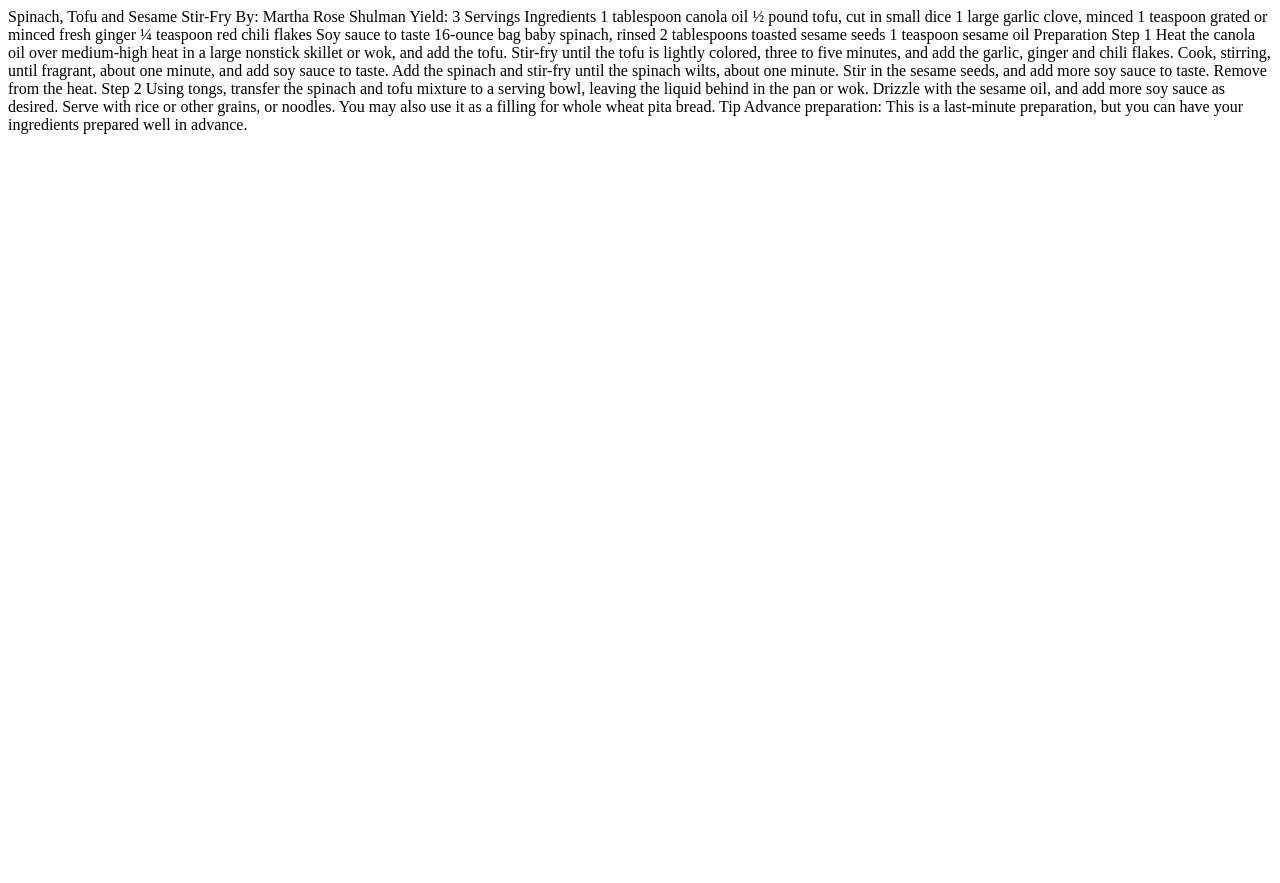
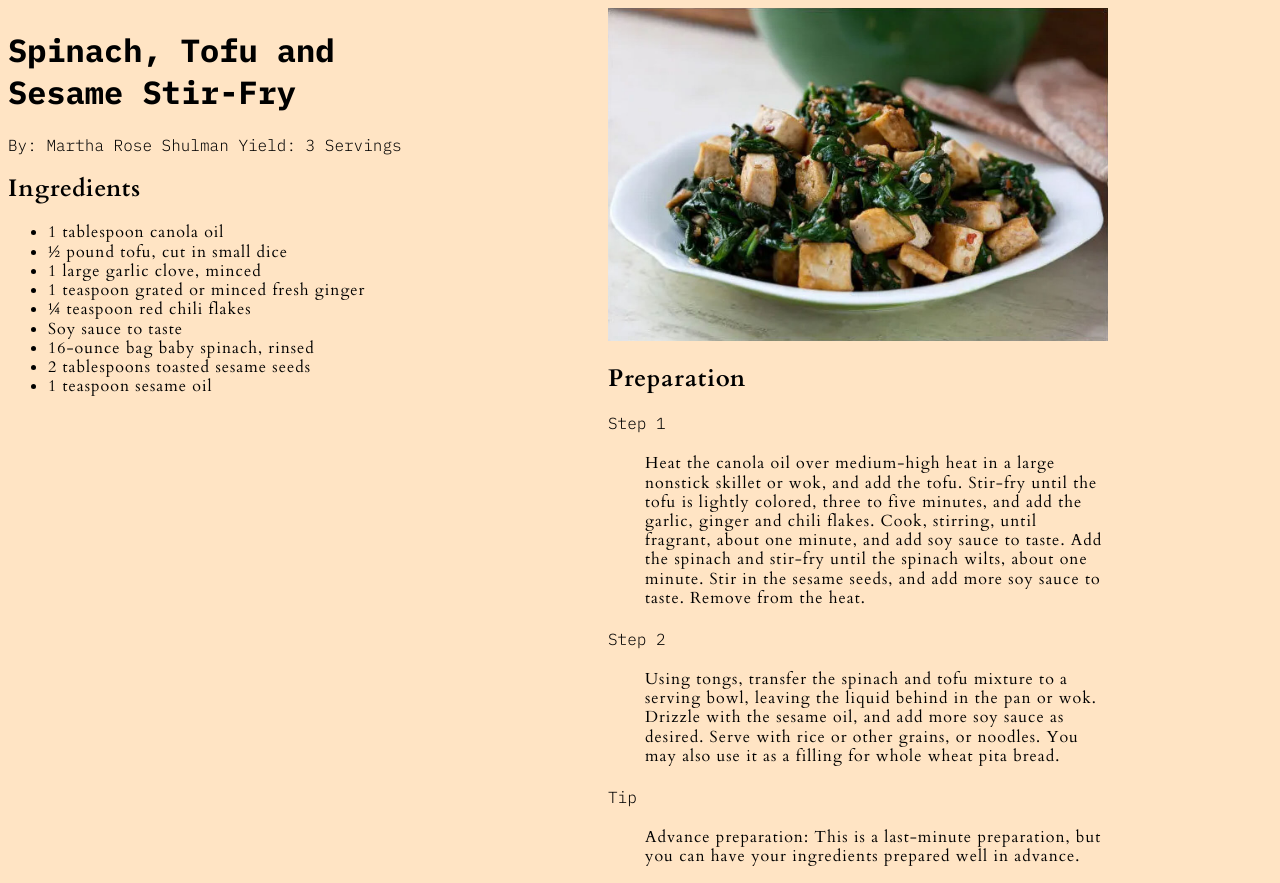
Before and after one commit to wxywhen/exercise7, a plain HTML site: page index.html in a window 1280 px wide. Before the commit the page ends 800 px from the top, so only its background shows below. Drawn offline with Linux system fonts and the light colour scheme.

Commit message:
added code

```diff
--- a/index.html
+++ b/index.html
@@ -1,30 +1,137 @@
 <!--This receipe is taken from https://cooking.nytimes.com/recipes/1012494-spinach-tofu-and-sesame-stir-fry -->
 
+<!DOCTYPE html>
+<html lang="en-ca">
+  <head>
+    <title>GitHub Setup</title>
+    <meta charset="UTF-8">
+    <link rel="preconnect" href="https://fonts.googleapis.com">
+    <link rel="preconnect" href="https://fonts.gstatic.com" crossorigin>
+    <link href="https://fonts.googleapis.com/css2?family=IBM+Plex+Mono:ital,wght@0,100;0,200;0,300;0,400;0,500;0,600;0,700;1,100;1,200;1,300;1,400;1,500;1,600;1,700&display=swap" rel="stylesheet">
+
+    <link href="https://fonts.googleapis.com/css2?family=Cardo:ital,wght@0,400;0,700;1,400&display=swap" rel="stylesheet">
+
+    <!--created by Wen Ye on 03/05/2025-->
+    <style>
+
+      body {
+        background-color: bisque;
+        font-size: 16px;
+      }
+
+      .recipe {
+        width: 1200px;
+      }
+
+      #info {
+        width: 450px;
+        float: left;
+        display: inline;
+        clear: none;
+      }
+
+      #steps {
+        width: 500px;
+        float: right;
+        display: inline;
+        clear: none;
+        margin-right: 100px;
+      }
+
+      img {
+        width: 500px;
+        margin-right: 100px;
+      }
+
+      h1 {
+        font-size: 2em;
+        font-family: "IBM Plex Mono", monospace;
+        font-weight: 700;
+        font-style: normal;
+      }
+
+      h2 {
+        font-size: 1.5em;
+        font-family: "Cardo", serif;
+        font-weight: 700;
+        font-style: normal;
+        letter-spacing: 1px;
+        line-height: 1.2em;
+      }
+
+      h3 {
+        font-size: 1em;
+        font-family: "IBM Plex Mono", monospace;
+        font-weight: 300;
+        font-style: normal;
+      }
+
+      p {
+        font-size: 1em;
+        font-family: "Cardo", serif;
+        font-weight: 400;
+        font-style: normal;
+        letter-spacing: 1px;
+        line-height: 1.2em;
+        padding: 5px;
+        margin: 0 0 .75em 2em;
+      }
+
+      ul {
+        font-size: 1em;
+        font-family: "Cardo", serif;
+        font-weight: 400;
+        font-style: normal;
+        letter-spacing: 1px;
+        line-height: 1.2em;
+      }
+
+    </style>
+  </head>
+
+  <body>
+    <div class="recipe">
+    <div id="info">
+      <h1>Spinach, Tofu and Sesame Stir-Fry</h1>
+
+    <h3>By: Martha Rose Shulman
+      Yield: 3 Servings</h3>
+
+    <h2>Ingredients </h2>
+    <ul>
+      <li>1 tablespoon canola oil</li>
+      <li>½ pound tofu, cut in small dice</li>
+      <li>1 large garlic clove, minced</li>
+      <li>1 teaspoon grated or minced fresh ginger</li>
+      <li>¼ teaspoon red chili flakes</li>
+      <li>Soy sauce to taste</li>
+      <li>16-ounce bag baby spinach, rinsed</li>
+      <li>2 tablespoons toasted sesame seeds</li>
+      <li>1 teaspoon sesame oil</li>
+    </ul>
+    </div>
+
+    <div id="steps">
+      <img src="recipe photo.jpg" alt="Spinach, Tofu and Sesame Stir-Fry dish">
+      <h2>Preparation</h2>
+      <h3>Step 1</h3>
+      <p>
+        Heat the canola oil over medium-high heat in a large nonstick skillet or wok, and add the tofu. Stir-fry until the tofu is lightly colored, three to five minutes, and add the garlic, ginger and chili flakes. Cook, stirring, until fragrant, about one minute, and add soy sauce to taste. Add the spinach and stir-fry until the spinach wilts, about one minute. Stir in the sesame seeds, and add more soy sauce to taste. Remove from the heat.
+      </p>
+
+      <h3>Step 2</h3>
+      <p>
+        Using tongs, transfer the spinach and tofu mixture to a serving bowl, leaving the liquid behind in the pan or wok. Drizzle with the sesame oil, and add more soy sauce as desired. Serve with rice or other grains, or noodles. You may also use it as a filling for whole wheat pita bread.
+      </p>
+
+      <h3>Tip</h3>
+      <p>
+        Advance preparation: This is a last-minute preparation, but you can have your ingredients prepared well in advance.
+      </p>
+    </div>
 
 
-Spinach, Tofu and Sesame Stir-Fry
-By: Martha Rose Shulman
-Yield: 3 Servings
+    </div>
+  </body>
 
-Ingredients
-
-1 tablespoon canola oil
-½ pound tofu, cut in small dice
-1 large garlic clove, minced
-1 teaspoon grated or minced fresh ginger
-¼ teaspoon red chili flakes
-Soy sauce to taste
-16-ounce bag baby spinach, rinsed
-2 tablespoons toasted sesame seeds
-1 teaspoon sesame oil
-
-Preparation
-
-Step 1
-Heat the canola oil over medium-high heat in a large nonstick skillet or wok, and add the tofu. Stir-fry until the tofu is lightly colored, three to five minutes, and add the garlic, ginger and chili flakes. Cook, stirring, until fragrant, about one minute, and add soy sauce to taste. Add the spinach and stir-fry until the spinach wilts, about one minute. Stir in the sesame seeds, and add more soy sauce to taste. Remove from the heat.
-
-Step 2
-Using tongs, transfer the spinach and tofu mixture to a serving bowl, leaving the liquid behind in the pan or wok. Drizzle with the sesame oil, and add more soy sauce as desired. Serve with rice or other grains, or noodles. You may also use it as a filling for whole wheat pita bread.
-
-Tip
-Advance preparation: This is a last-minute preparation, but you can have your ingredients prepared well in advance.
+</html>
```
